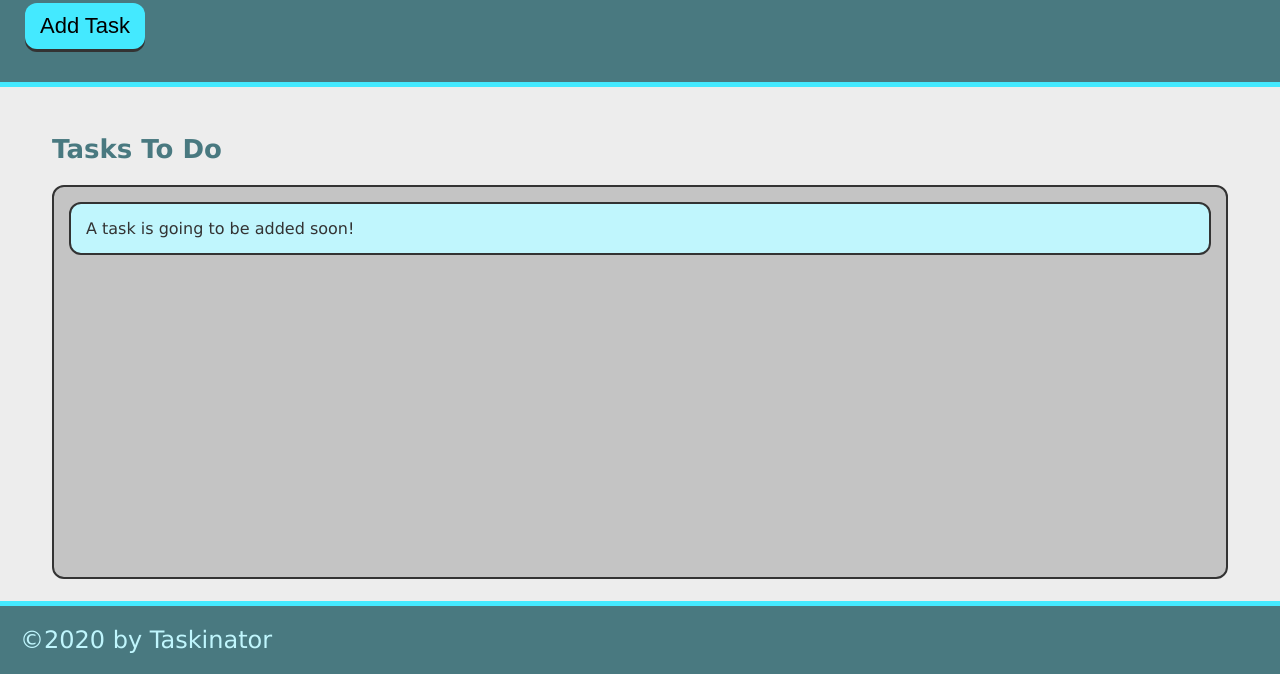
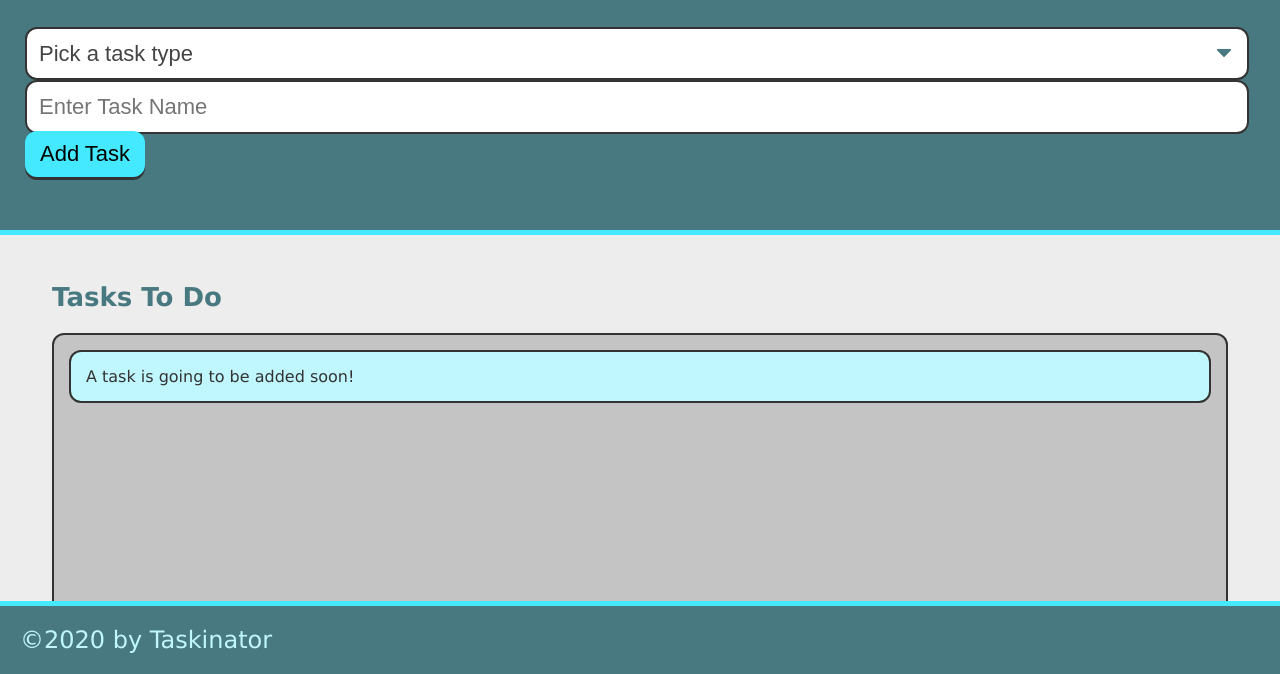
Before and after one commit to August-Lascola/Taskinator, a plain HTML site: page index.html in a window 1280 px wide. Shown: the part 126-800 px from the top of the page. Drawn offline with Linux system fonts and the light colour scheme.

Commit message:
add task bar

```diff
--- a/index.html
+++ b/index.html
@@ -1,4 +1,4 @@
-<!DOCTYPE html>
+=<!DOCTYPE html>
 <html lang="en">
 
 <head>
@@ -10,18 +10,28 @@
 </head>
 
 <body>
+
   <header>
     <h1 class="page-title">Taskinator</h1>
     <p>Click the button below to add a new task!</p>
-        <button class="btn" >Add Task</button>
+    <form id="task-form">
+      <div class="form-group">
+        <select name="task-type" class="select-dropdown">
+          <option value="" disabled selected>Pick a task type</option>
+          <option value="Print">Print</option>
+          <option value="Web">Web</option>
+          <option value="Mobile">Mobile</option>
+        </select>
+        <input type="text" name="task-name" placeholder="Enter Task Name" />
+        <button class="btn" id="save-task" type="submit">Add Task</button>
+      </div>
+    </form>
   </header>
-    <script src="./assets/js/script.js"></script>
-</body>
 
   <main class="page-content">
     <section class="task-list-wrapper">
       <h2 class="list-title">Tasks To Do</h2>
-        <ul class="task-list">
+      <ul class="task-list" id="tasks-to-do">
         <li class="task-item">A task is going to be added soon!</li>
       </ul>
     </section>
@@ -31,4 +41,7 @@
     &copy;2020 by Taskinator
   </footer>
 
+  <script src="./assets/js/script.js"></script>
+</body>
+
 </html>
```
Lines whose indentation alone changed are shown as unchanged.
